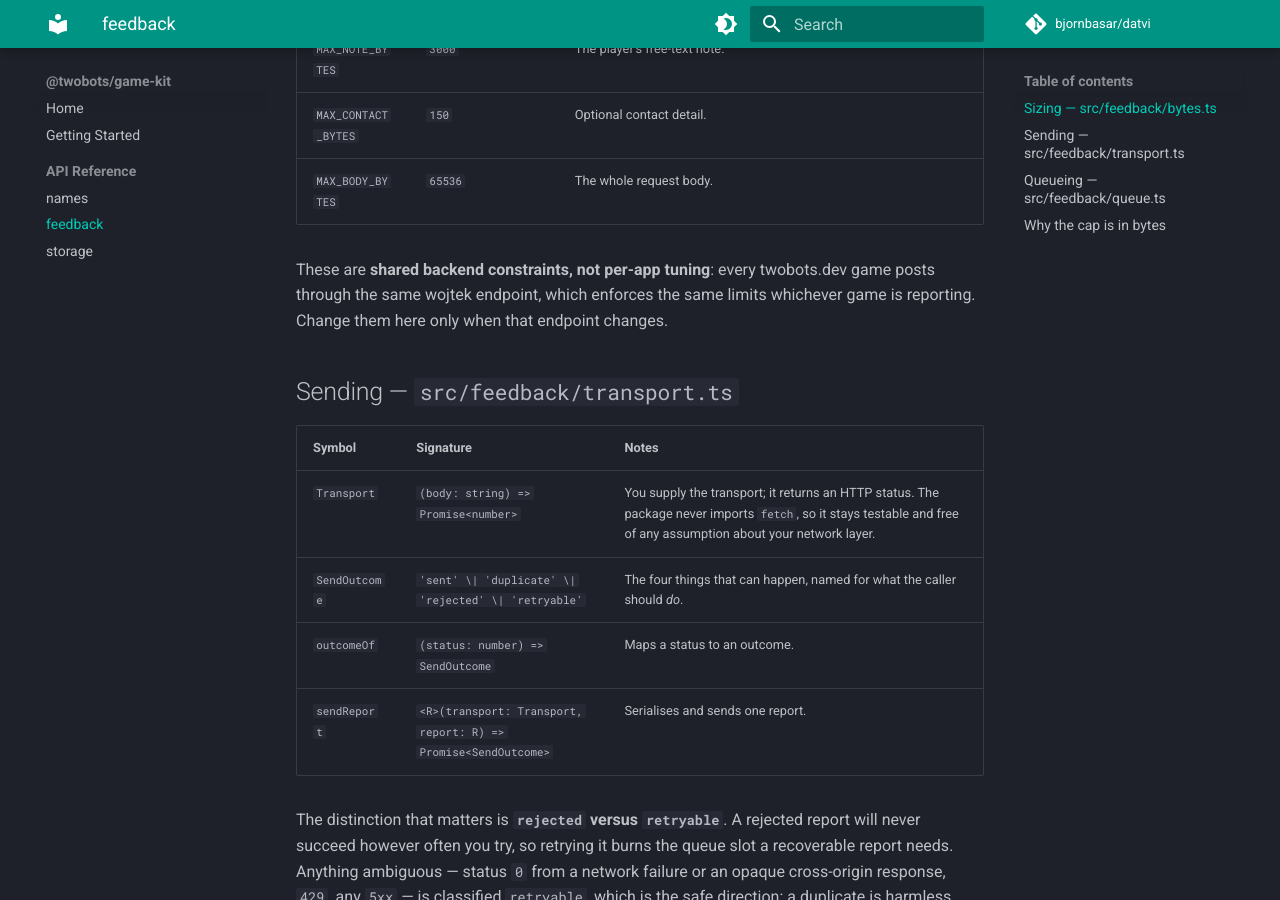
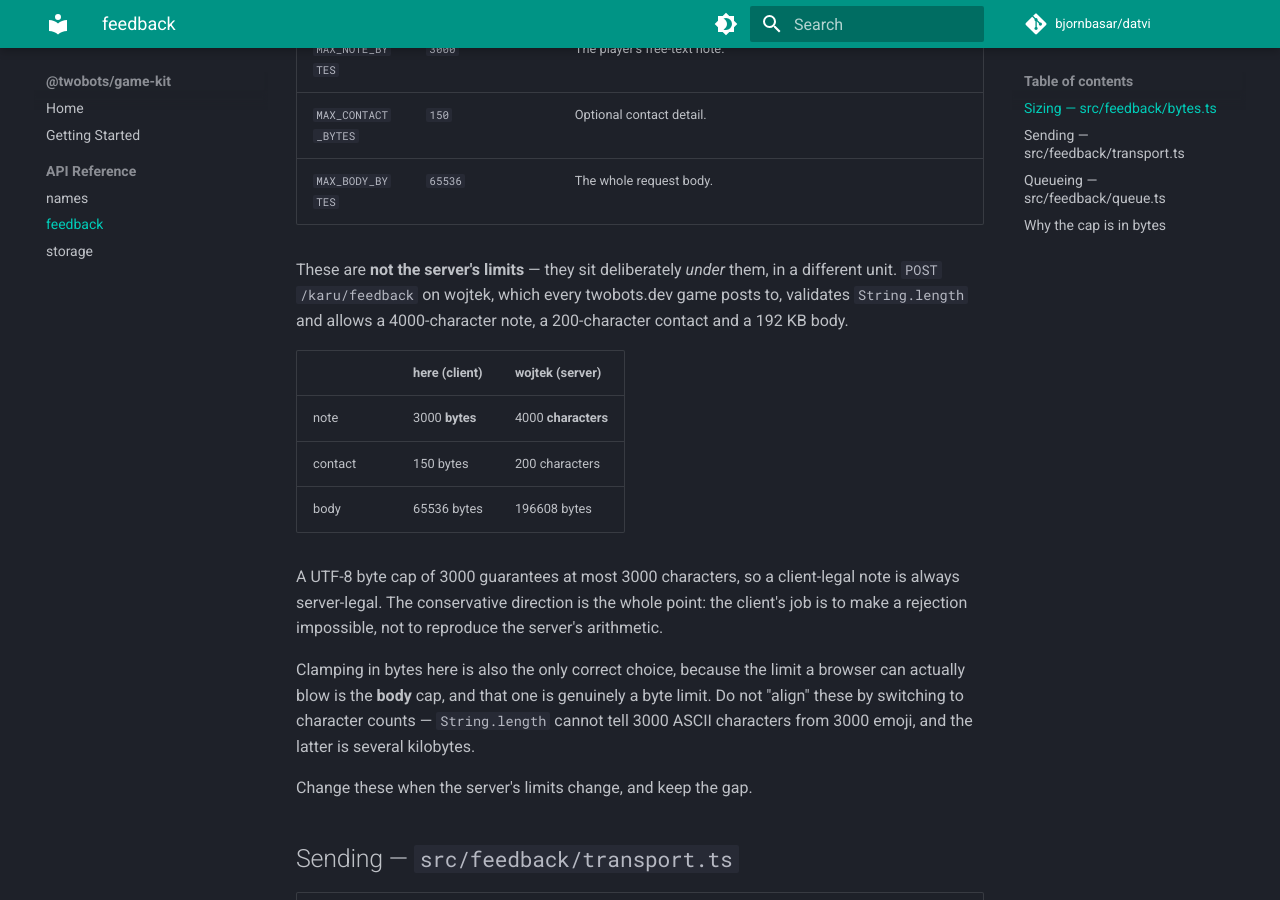
Before and after one commit to bjornbasar/datvi, an MkDocs documentation site: the page built from docs/api/feedback.md, in a window 1280 px wide and 900 px high, scrolled down 688 px. Built offline with MkDocs 1.6.1 and Material for MkDocs 9.7.7, drawn with Linux system fonts in a browser that asks for light colours; comment, search, counter and statistics services are not loaded.

Commit message:
docs: correct the feedback limits — they are not the server's
The page claimed MAX_NOTE_BYTES/MAX_CONTACT_BYTES/MAX_BODY_BYTES were "shared
backend constraints ... the same limits whichever game is reporting". Reading
wojtek's POST /karu/feedback while documenting it showed that is wrong twice over.

The numbers differ — the server allows a 4000-char note, a 200-char contact and a
192 KB body against this package's 3000/150/64K — and so do the UNITS: wojtek
validates String.length, i.e. characters, while this clamps UTF-8 bytes.

Both differences are correct and deliberate, which is why the fix is to explain
them rather than to align anything. A byte cap of 3000 guarantees at most 3000
characters, so a client-legal note is always server-legal: the client's job is to
make rejection impossible, not to reproduce the server's arithmetic. And clamping
in bytes here is the only right choice, because the limit a browser can actually
blow is the body cap, which is genuinely a byte limit — String.length cannot tell
3000 ASCII characters from 3000 emoji, and the latter is several kilobytes.

Now states both columns and says to keep the gap.

```diff
--- a/docs/api/feedback.md
+++ b/docs/api/feedback.md
@@ -22,9 +22,26 @@ longest, most considered notes are exactly the ones rejected for size.
 | `MAX_CONTACT_BYTES` | `150` | Optional contact detail. |
 | `MAX_BODY_BYTES` | `65536` | The whole request body. |
 
-These are **shared backend constraints, not per-app tuning**: every twobots.dev game posts through
-the same wojtek endpoint, which enforces the same limits whichever game is reporting. Change them
-here only when that endpoint changes.
+These are **not the server's limits** — they sit deliberately *under* them, in a different unit.
+`POST /karu/feedback` on wojtek, which every twobots.dev game posts to, validates
+`String.length` and allows a 4000-character note, a 200-character contact and a 192 KB body.
+
+| | here (client) | wojtek (server) |
+|---|---|---|
+| note | 3000 **bytes** | 4000 **characters** |
+| contact | 150 bytes | 200 characters |
+| body | 65536 bytes | 196608 bytes |
+
+A UTF-8 byte cap of 3000 guarantees at most 3000 characters, so a client-legal note is always
+server-legal. The conservative direction is the whole point: the client's job is to make a
+rejection impossible, not to reproduce the server's arithmetic.
+
+Clamping in bytes here is also the only correct choice, because the limit a browser can actually
+blow is the **body** cap, and that one is genuinely a byte limit. Do not "align" these by
+switching to character counts — `String.length` cannot tell 3000 ASCII characters from 3000
+emoji, and the latter is several kilobytes.
+
+Change these when the server's limits change, and keep the gap.
 
 ## Sending — `src/feedback/transport.ts`
 
```
